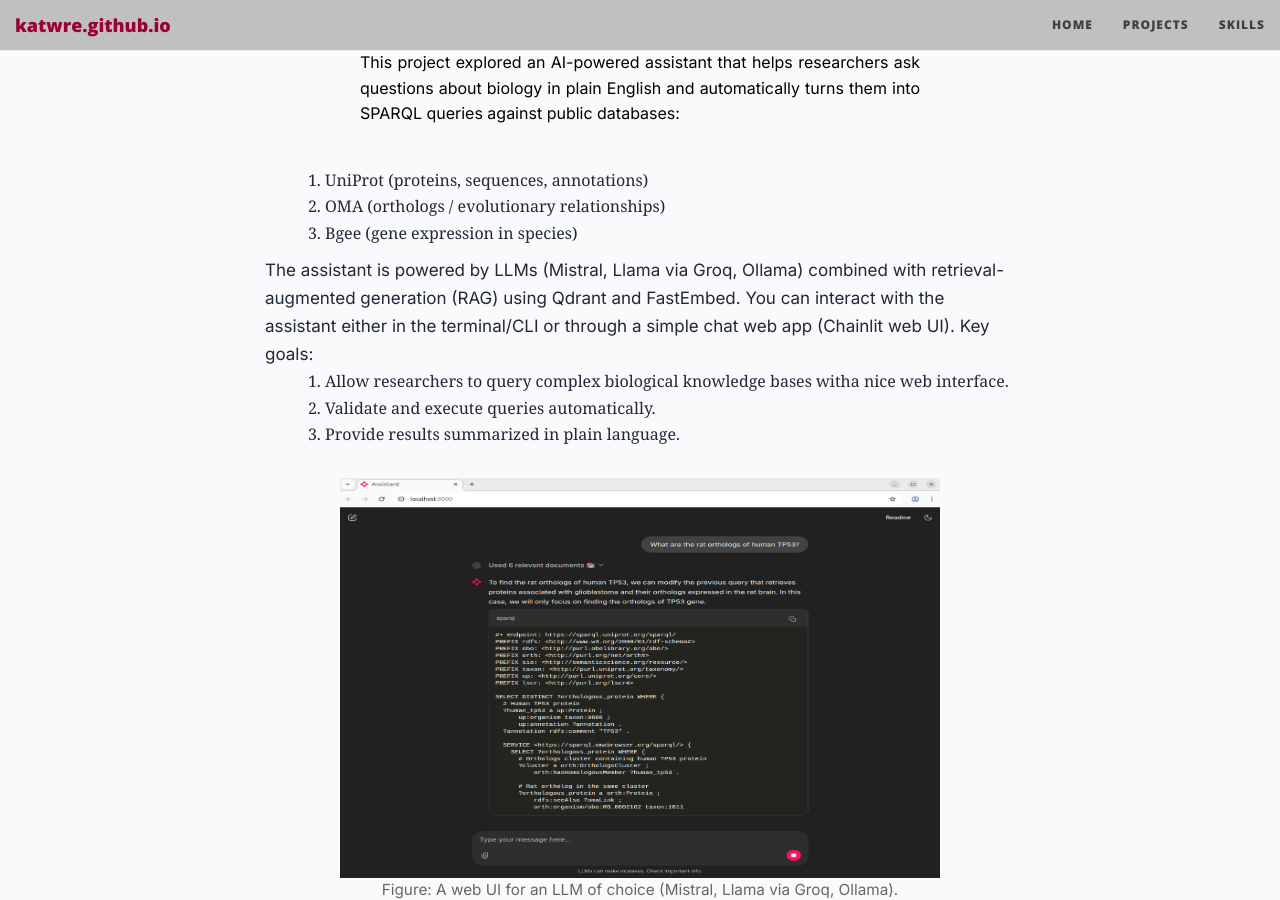
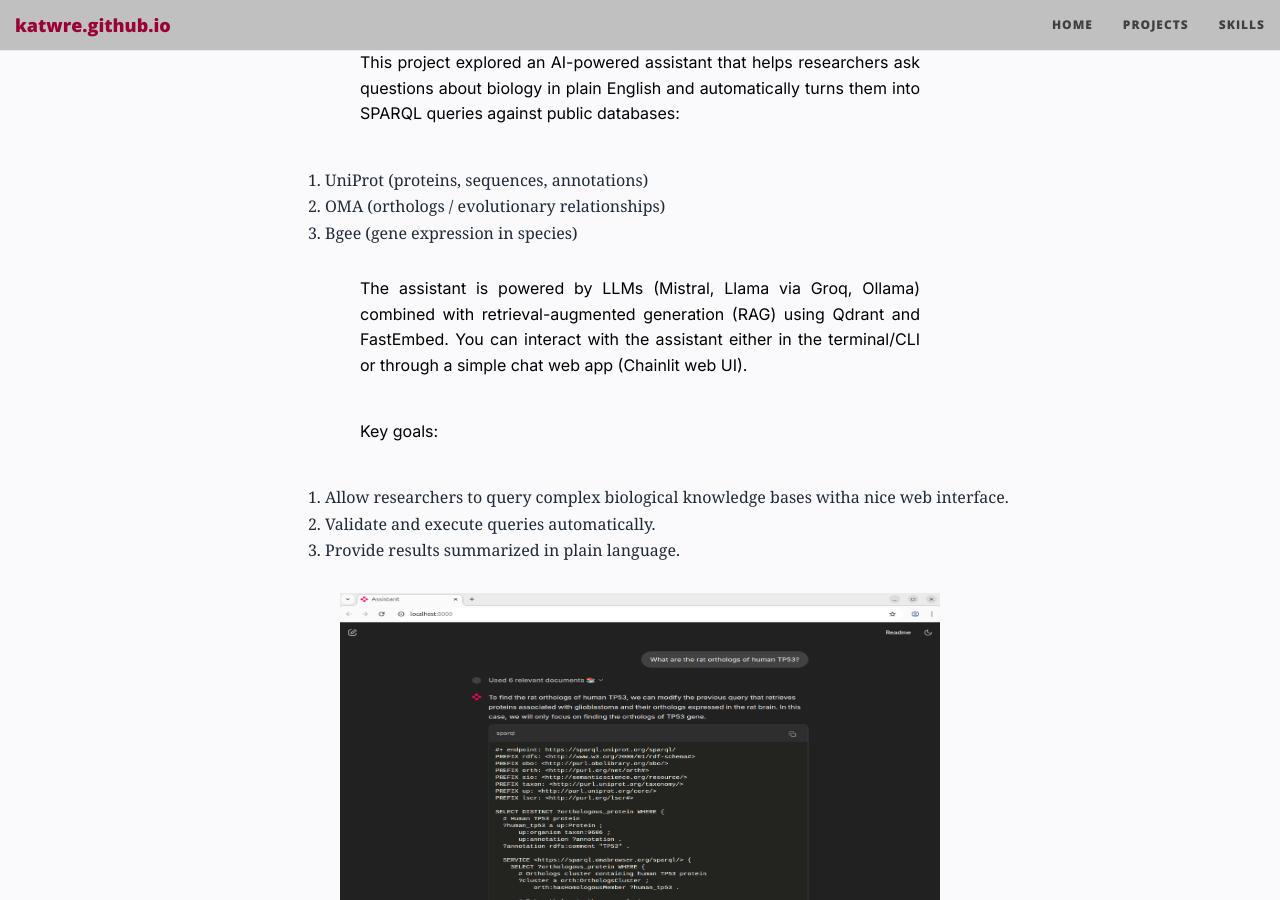
Before and after one commit to katwre/katwre.github.io, a Jekyll site: the page built from projects.md, in a window 1280 px wide and 900 px high, scrolled down 11709 px. Built offline with Jekyll 4.4.1, drawn with Linux system fonts in a browser that asks for light colours; nearby versions of some CDN libraries; a style sheet for code colours, icons or effects is not loaded.

Commit message:
Fixed unaligned paragraphs

```diff
--- a/projects.md
+++ b/projects.md
@@ -647,13 +647,18 @@ This project explored a scVI model (variational autoencoder for single-cell data
 
 <p class="mytext">
 This project explored an AI-powered assistant that helps researchers ask questions about biology in plain English and automatically turns them into SPARQL queries against public databases:
+<p class="mytext">
 <ol>
       <li>UniProt (proteins, sequences, annotations)</li>
       <li>OMA (orthologs / evolutionary relationships)</li>
       <li>Bgee (gene expression in species)</li>
 </ol>
+</p>
 
+<p class="mytext">
 The assistant is powered by LLMs (Mistral, Llama via Groq, Ollama) combined with retrieval-augmented generation (RAG) using Qdrant and FastEmbed. You can interact with the assistant either in the terminal/CLI or through a simple chat web app (Chainlit web UI).
+</p>
+<p class="mytext">
 
 Key goals:
 <ol>
@@ -677,7 +682,8 @@ Key goals:
 
 
 <!--  deconvolution -->
-<p class="text" id="deconvolution"><strong>VAE, BERT, semi-supervised NMF and lasso/ridge/elastic net for the cell type deconvolution</strong></p>
+<p class="mytext" id="deconvolution"><strong>VAE, BERT, semi-supervised NMF and lasso/ridge/elastic net for the cell type deconvolution</strong></p>
+
 
 <p class="mytext">
 This project studies DNA fragments that circulate in the blood. These fragments come from many different cell types in the body. When tissues are damaged or diseased, they release more DNA than usual, so the mix of DNA in the blood changes.By figuring out which cell types the DNA comes from, we can get an early picture of tissue health.
```
